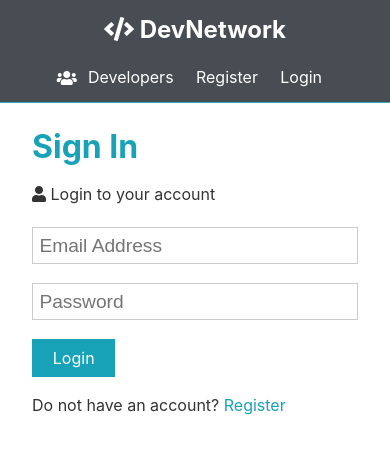
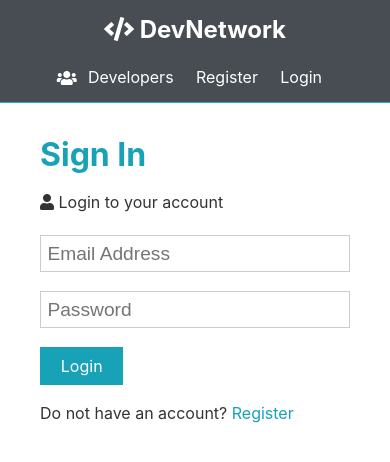
Before and after one commit to subashniraula6/DevelopersNetwork, a React (Create React App) app in the folder client/: page /login in a window 390 px wide. Shown: the top 462 px of the page. Built offline with nearby package versions, Linux system fonts and the light colour scheme; no server answers.

Commit message:
updated css

```diff
--- a/client/src/App.css
+++ b/client/src/App.css
@@ -36,12 +36,23 @@ img {
 
 /* Utilities */
 .container {
-  max-width: 1100px;
+  max-width: 1000px;
   padding: 0 2rem;
   margin: auto;
   overflow: hidden;
-  margin-top: 6rem;
-  margin-bottom: 3rem;
+  margin-top: 5rem;
+}
+
+.login-container {
+  max-width: 600px;
+  border: 2px solid green;
+  padding: 3rem;
+  border: 1px solid #ccc; /* Light gray border */
+  border-radius: 5px; /* Optional: Rounded corners */
+  box-shadow: 2px 2px 5px rgba(0, 0, 0, 0.1);
+  margin: auto;
+  overflow: hidden;
+  margin-top: 3rem;
 }
 
 /* Text Styles*/
@@ -489,9 +500,16 @@ button {
 }
 
 /* Mobile Styles */
-@media (max-width: 700px) {
+@media (max-width: 600px) {
   .container {
     margin-top: 8rem;
+  }
+
+  .login-container {
+    margin-top: 0;
+    border: none;
+    padding: 0.5rem;
+    box-shadow: none;
   }
 
   .hide-sm {
--- a/client/src/component/layout/auth/Login.js
+++ b/client/src/component/layout/auth/Login.js
@@ -34,7 +34,7 @@ const Login = ({ loginUser, auth }) => {
     }
 
     return (
-        <Fragment>
+        <div className='login-container'>
             <h1 className="large text-primary">Sign In</h1>
             <p className="lead"><i className="fas fa-user"></i> Login to your account</p>
             <form className="form" onSubmit={handleSubmit}>
@@ -67,7 +67,7 @@ const Login = ({ loginUser, auth }) => {
             <p className="my-1">
                 Do not have an account? <Link to="/register">Register</Link>
             </p>
-        </Fragment>
+        </div>
     )
 }
 
--- a/client/src/component/layout/auth/Register.js
+++ b/client/src/component/layout/auth/Register.js
@@ -36,7 +36,7 @@ const Register = ({ setAlert, registerUser, auth }) => {
     }
 
     return (
-        <Fragment>
+        <div className='login-container'>
             <h1 className="large text-primary">Sign Up</h1>
             <p className="lead"><i className="fas fa-user"></i> Create Your Account</p>
             <form className="form" onSubmit={handleSubmit}>
@@ -85,7 +85,7 @@ const Register = ({ setAlert, registerUser, auth }) => {
             <p className="my-1">
                 Already have an account? <Link to="/login">Sign In</Link>
             </p>
-        </Fragment>
+        </div>
     )
 }
 
```
